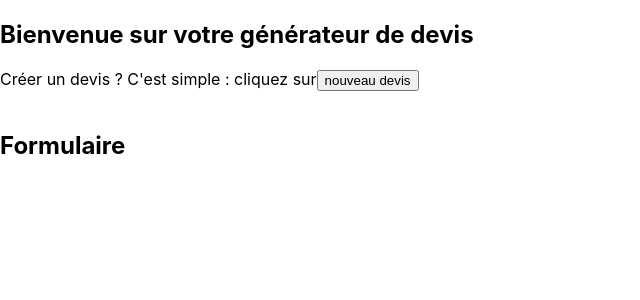
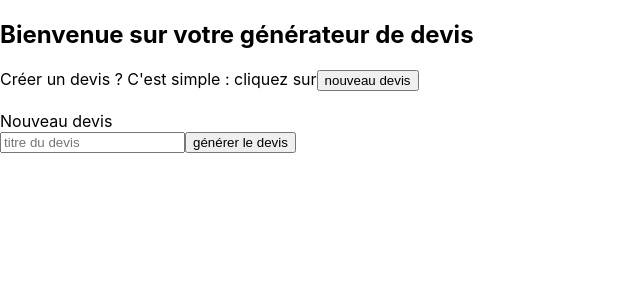
Before and after one commit to sandix34/Devis-generator-react, a React (Create React App) app: page / in a window 1280 px wide. Shown: the top 300 px of the page, without its empty margins (0-640 px from the left). Built offline with nearby package versions, Linux system fonts and the light colour scheme.

Commit message:
create form

```diff
--- a/src/components/EstimateForm.jsx
+++ b/src/components/EstimateForm.jsx
@@ -1,12 +1,25 @@
 import React, { Component } from 'react';
 
 class EstimateForm extends Component {
-    state = {  }
+    state = {}
+
+    handleSubmit = evt => {
+        evt.preventDefault();
+        console.log('généré');
+
+    }
+
     render() {
         return (
-            <h2>Formulaire</h2>
-         );
+            <>
+                <div>Nouveau devis</div>
+                <form onSubmit ={ this.handleSubmit }>
+                    <input type="text" name="estimate-title" id="estimate-title" placeholder="titre du devis" />
+                    <button type="submit">générer le devis</button>
+                </form>
+            </>
+        );
     }
 }
 
-export default EstimateForm ;
+export default EstimateForm;
```
